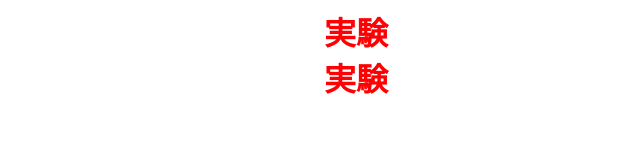
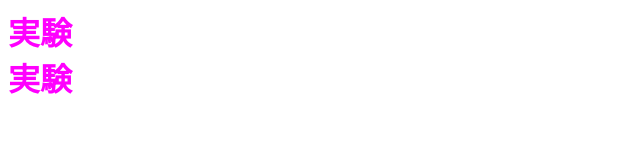
Before and after one commit to Anzudou2-8/anzudou2-8.github.io, a plain HTML site: page main/index.html in a window 1280 px wide. Shown: the whole page, without its empty margins (0-640 px from the left). Drawn offline with Linux system fonts and the light colour scheme.

Commit message:
Update style.css

```diff
--- a/main/style.css
+++ b/main/style.css
@@ -1,5 +1,4 @@
 h1 {
-    width: 50%;
     margin: 0 auto;
-    color: #FF0004;
+    color: #FF00FF;
 }
```
